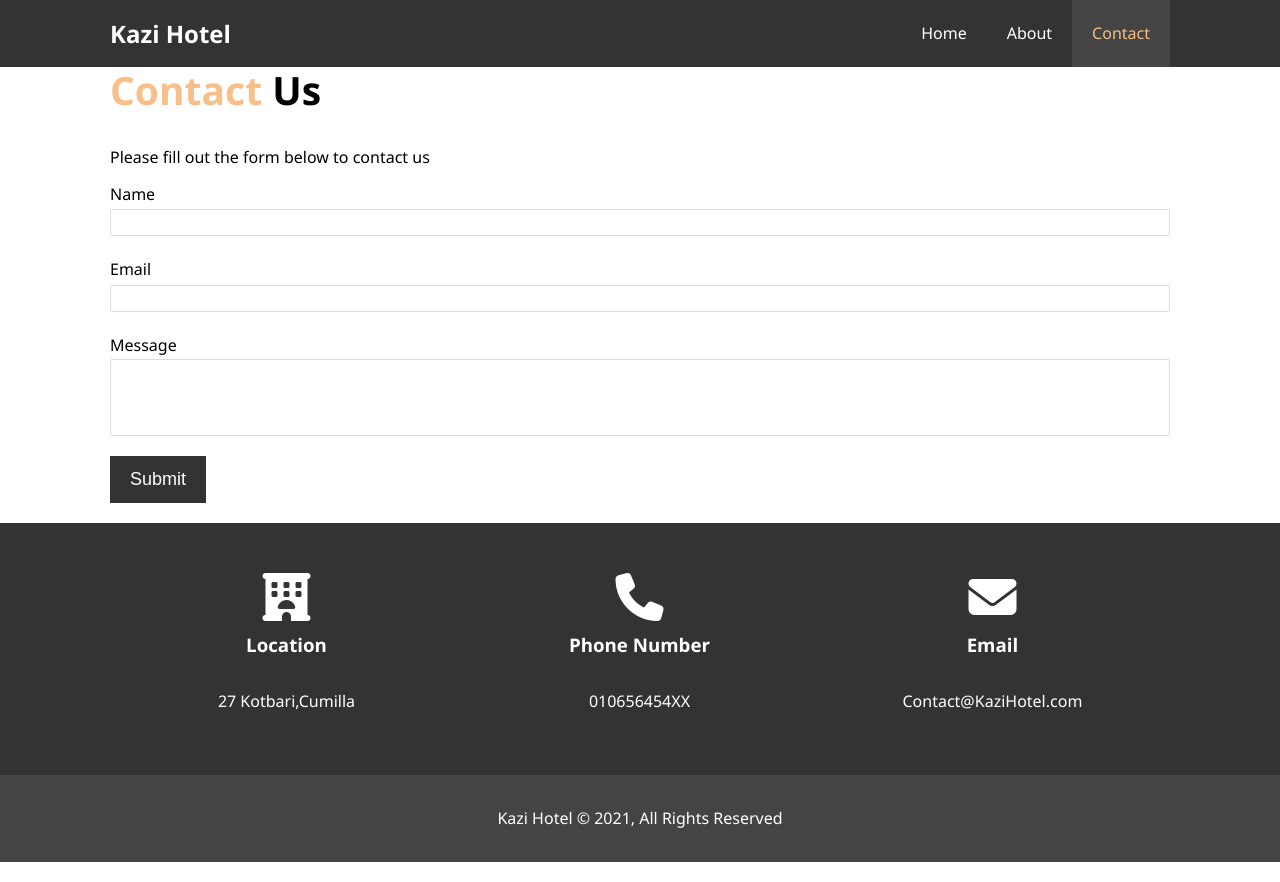
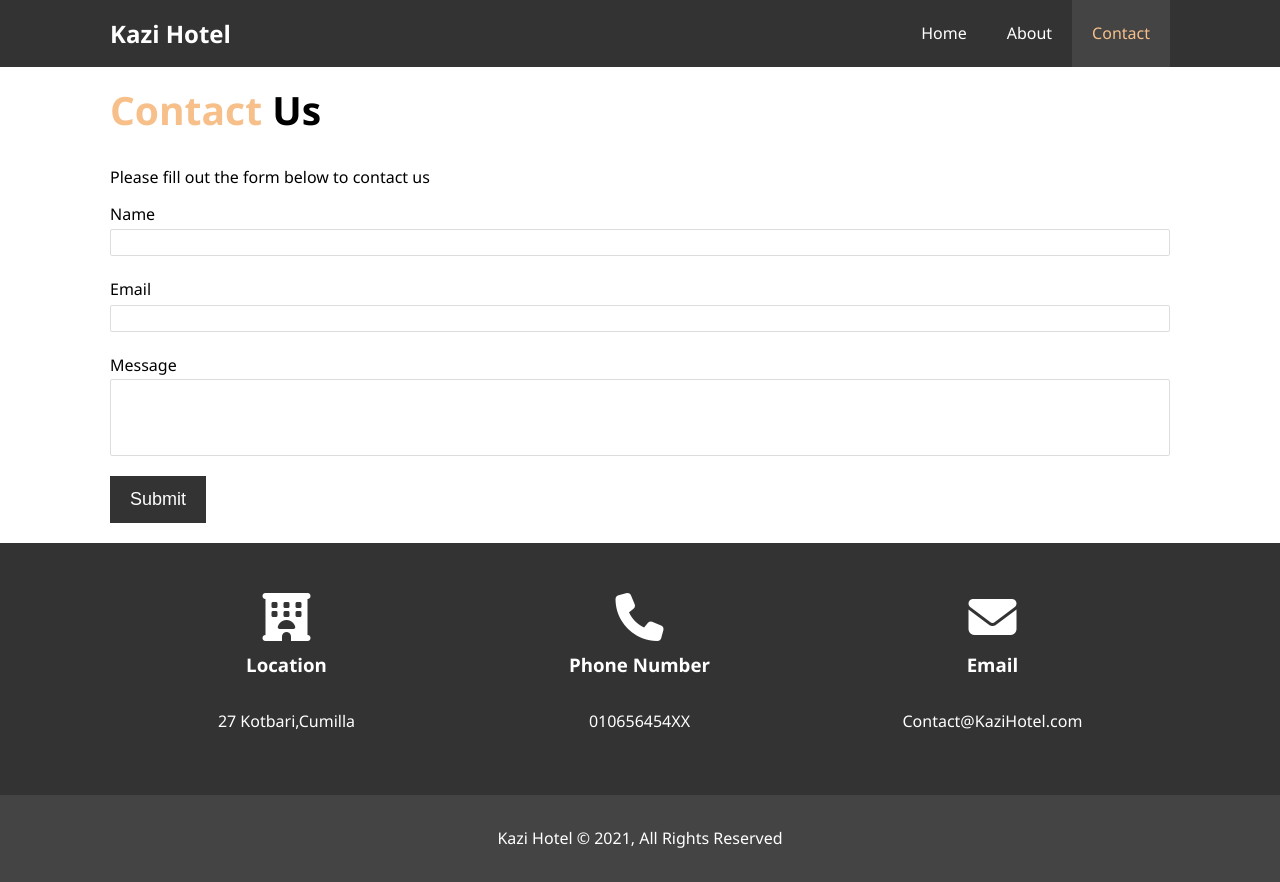
Before and after one commit to NoobMahbub/Simple-Hotel-Website, a plain HTML site: page contact.html in a window 1280 px wide. Drawn offline with Linux system fonts and the light colour scheme.

Commit message:
Added margin-top to heading

```diff
--- a/css/style.css
+++ b/css/style.css
@@ -238,6 +238,9 @@ center center/cover;
     outline: none;
     border-color: #f7c08a;
 }
+#contact-form .l-heading {
+        margin-top: 20px;
+}
 
 /* Footer */
 #main-footer{
```
